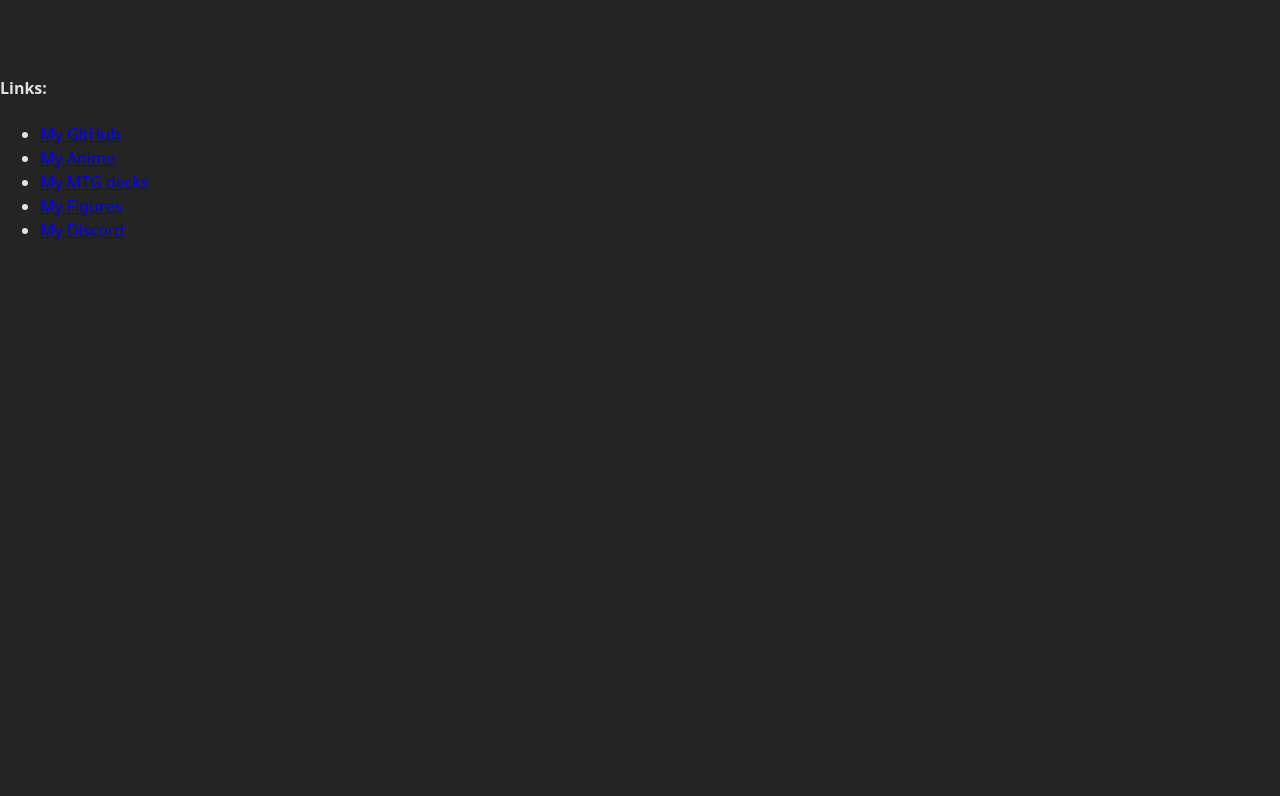
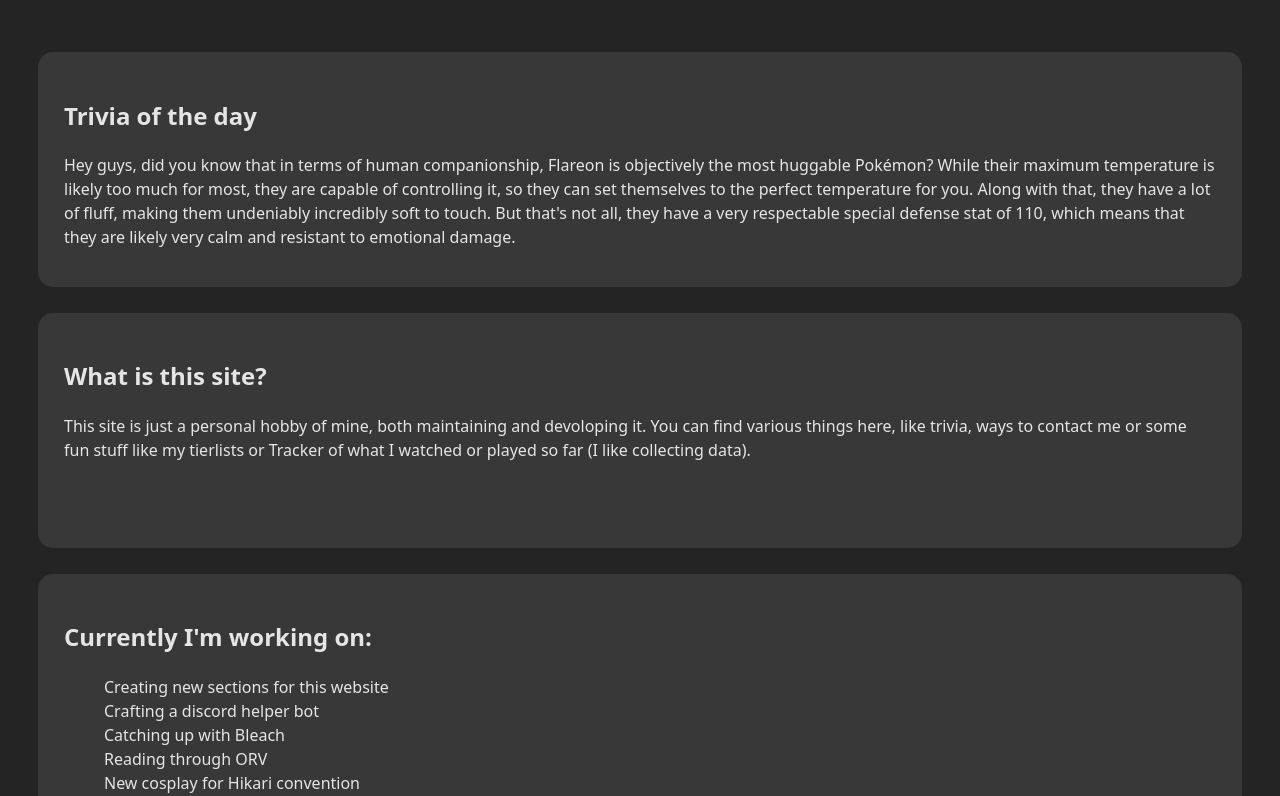
Before and after one commit to Kartonowy/iristie, a Vue app: page / in a window 1280 px wide. Shown: the part 220-1016 px from the top of the page. Before the commit the page ends 800 px from the top, so only its background shows below. Built offline with nearby package versions, Linux system fonts and the light colour scheme; a web font is replaced by a local one.

Commit message:
css and sections

```diff
--- a/src/modules/home/Home.vue
+++ b/src/modules/home/Home.vue
@@ -26,21 +26,47 @@ setInterval(() => {
 </script>
 
 <template>
-    <div class="sect">
-        <h1>Hi there!  I'm hacunae.  <br>
-             I'm {{ carousel }}. </h1>
-        <p></p>
-        <p>
-            <h4>Links:</h4>
+    <main>
+        <h1>Hi there!  I'm hacunae.  <br> I'm {{ carousel }}. </h1>
+
+        <section>
+            <h2>Trivia of the day</h2>
+            <p>Hey guys, did you know that in terms of human companionship, Flareon is objectively the most huggable Pokémon? While their maximum temperature is likely too much for most, they are capable of controlling it, so they can set themselves to the perfect temperature for you. Along with that, they have a lot of fluff, making them undeniably incredibly soft to touch. But that's not all, they have a very respectable special defense stat of 110, which means that they are likely very calm and resistant to emotional damage.</p>
+        </section>
+
+        <section>
+            <h2>What is this site?</h2>
+            <p>This site is just a personal hobby of mine, both maintaining and devoloping it.
+                You can find various things here, like trivia, ways to contact me or some fun stuff like my tierlists
+                or Tracker of what I watched or played so far (I like collecting data).
+            </p>
+        </section>
+
+        <section>
+            <h2>Currently I'm working on:</h2>
+            <p>
+                <ul>
+                    <li>Creating new sections for this website</li>
+                    <li>Crafting a discord helper bot</li>
+                    <li>Catching up with Bleach</li>
+                    <li>Reading through ORV</li>
+                    <li>New cosplay for Hikari convention</li>
+                </ul>
+            </p>
+        </section>
+
+
+        <section>
+            <h2>Also check out</h2>
             <ul>
                 <li><a href="https://github.com/Kartonowy">My GitHub</a></li>
-                <li><a href="https://myanimelist.net/profile/NullZweiChan">My Anime</a></li>
+                <li><a href="https://myanimelist.net/profile/NullZweiChan">My Anime List</a></li>
                 <li><a href="https://moxfield.com/users/2BLover">My MTG decks</a></li>
-                <li><a href="https://myfigurecollection.net/profile/NullZweiChan">My Figures</a></li>
+                <li><a href="https://myfigurecollection.net/profile/NullZweiChan">My Figure Collection</a></li>
                 <li><a href="https://discord.com/users/no2typeb">My Discord</a></li>
             </ul>
-        </p>
-    </div>
+        </section>
+    </main>
 </template>
 
 <style scoped>
@@ -49,12 +75,50 @@ h1 {
     width: 100%;
 }
 
-.sect {
-    display: flex;
-    flex-flow: row wrap;
-    align-items: center;
+
+ul {
+    list-style:none;
+    line-height: 1.5rem;
 }
-ul {
-    list-style:disc;
+
+a {
+    color: white;
+}
+
+@media screen and (min-width: 1401px) {
+    main {
+        width: 100%;
+        display: flex;
+        flex-flow: row wrap;
+        align-items: center;
+        justify-content: center;
+    }
+
+    section {
+        background-color: #383838;
+        height: 23vh;
+        width: 43%;
+        border-radius: 15px;
+        margin: 1vw;
+        padding: 2vw;
+    }
+}
+@media screen and (max-width: 1400px) {
+    main {
+        width: 100%;
+        display: flex;
+        flex-flow: column wrap;
+        align-items: center;
+        justify-content: center;
+    }
+
+    section {
+        background-color: #383838;
+        height: 23vh;
+        width: 90%;
+        border-radius: 15px;
+        margin: 1vw;
+        padding: 2vw;
+    }
 }
 </style>
```
